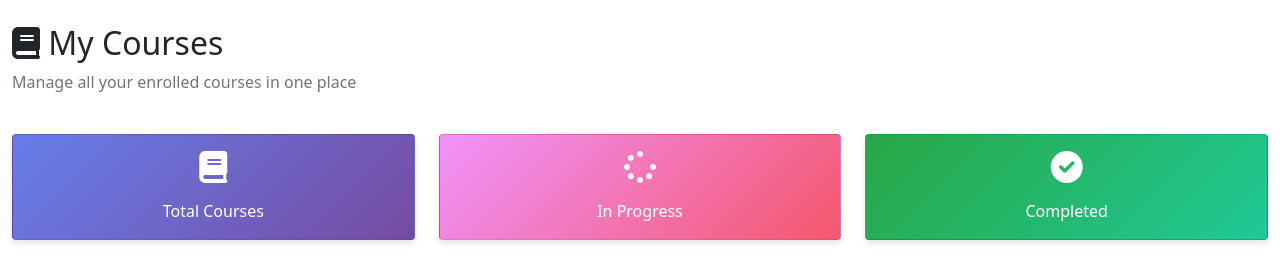
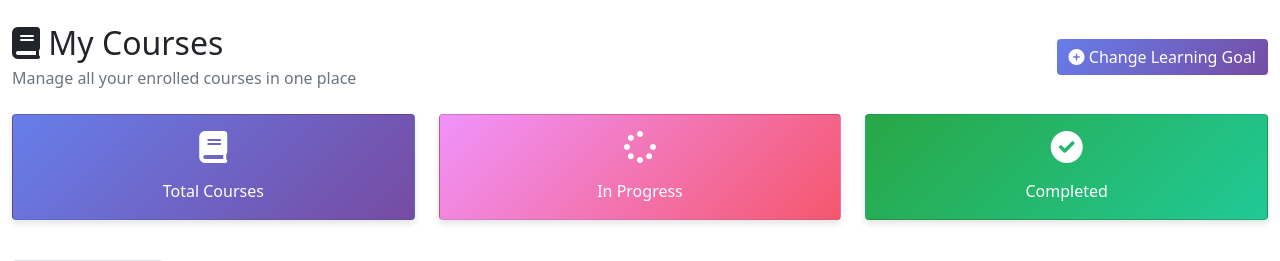
Before and after one commit to vinitchougale05/SKILLSPREE, a Flask app: template app/templates/my_courses.html in a window 1280 px wide. Shown: the part 62-323 px from the top of the page. Run offline with Flask 3, Linux system fonts and the light colour scheme; the template is opened without the code that fills it, so the values that code supplies are empty; some libraries are stand-ins or nearby versions.

Commit message:
Fix python developer logo and add change learning goal button

```diff
--- a/app/templates/my_courses.html
+++ b/app/templates/my_courses.html
@@ -5,9 +5,14 @@
 {% block content %}
 <div class="container-fluid mt-4">
     <div class="row mb-4">
-        <div class="col-12">
-            <h2><i class="fas fa-book"></i> My Courses</h2>
-            <p class="text-muted">Manage all your enrolled courses in one place</p>
+        <div class="col-12 d-flex justify-content-between align-items-center">
+            <div>
+                <h2 class="mb-1"><i class="fas fa-book"></i> My Courses</h2>
+                <p class="text-muted mb-0">Manage all your enrolled courses in one place</p>
+            </div>
+            <a href="{{ url_for('main.onboarding') }}" class="btn btn-primary">
+                <i class="fas fa-plus-circle"></i> Change Learning Goal
+            </a>
         </div>
     </div>
 
--- a/app/templates/onboarding.html
+++ b/app/templates/onboarding.html
@@ -18,7 +18,7 @@
                             <div class="col-md-6 mb-3">
                                 <div class="card goal-card h-100" style="cursor: pointer;" onclick="selectGoal('{{ goal }}')">
                                     <div class="card-body text-center">
-                                        <i class="fas fa-{% if 'Java' in goal %}coffee{% elif 'Python' in goal %}snake{% elif 'Web' in goal %}globe{% elif 'Data' in goal %}chart-bar{% elif 'Mobile' in goal %}mobile-alt{% elif 'DevOps' in goal %}cogs{% else %}code{% endif %} fa-3x text-primary mb-3"></i>
+                                        <i class="{% if 'Python' in goal %}fab fa-python{% else %}fas fa-{% if 'Java' in goal %}coffee{% elif 'Web' in goal %}globe{% elif 'Data' in goal %}chart-bar{% elif 'Mobile' in goal %}mobile-alt{% elif 'DevOps' in goal %}cogs{% else %}code{% endif %}{% endif %} fa-3x text-primary mb-3"></i>
                                         <h5>{{ goal }}</h5>
                                         <input type="radio" name="learning_goal" value="{{ goal }}" id="goal_{{ loop.index }}" style="display: none;">
                                     </div>
```
